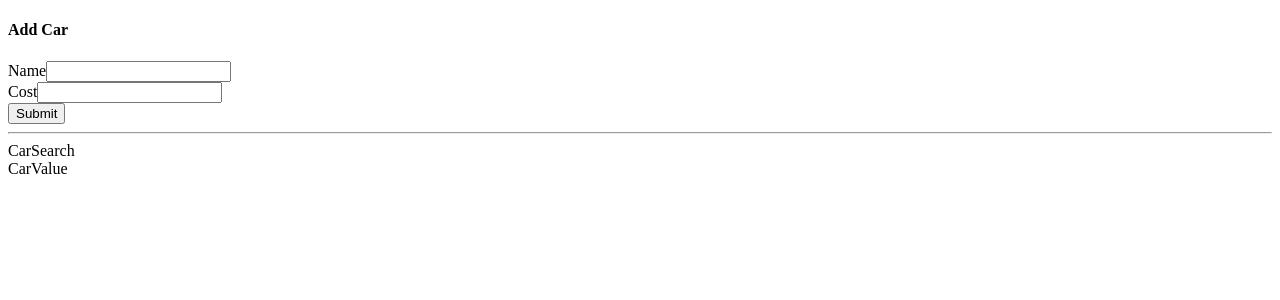
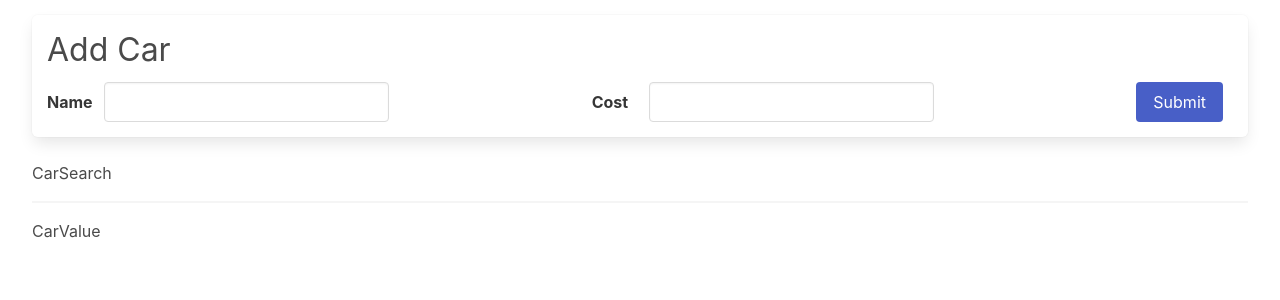
Before and after one commit to poyingHAHA/React_learning, a React (Create React App) app in the folder 8_multiple_slices_with_redux_toolkit/: page / in a window 1280 px wide. Shown: the top 300 px of the page. Built offline with nearby package versions, Linux system fonts and the light colour scheme.

Commit message:
12. styling

```diff
--- a/8_multiple_slices_with_redux_toolkit/src/App.js
+++ b/8_multiple_slices_with_redux_toolkit/src/App.js
@@ -6,10 +6,10 @@ import CarValue from "./components/CarValue";
 
 function App() {
   return (
-    <div>
+    <div className="container is-fluid">
       <CarForm/>
+      <CarSearch/>
       <CarList/>
-      <CarSearch/>
       <CarValue/>
     </div>
   )
--- a/8_multiple_slices_with_redux_toolkit/src/components/CarForm.js
+++ b/8_multiple_slices_with_redux_toolkit/src/components/CarForm.js
@@ -47,7 +47,7 @@ function CarForm() {
             <label className="label">Cost</label>
             <input
               className="input is-expanded"
-              value={cost || ''}
+              value={cost || ""}
               type="number"
               onChange={handleCostChange}
             />
@@ -55,7 +55,9 @@ function CarForm() {
         </div>
 
         <div className="field">
-          <button onClick={handleSubmit} className="button is-link">Submit</button>
+          <button onClick={handleSubmit} className="button is-link">
+            Submit
+          </button>
         </div>
       </form>
     </div>
--- a/8_multiple_slices_with_redux_toolkit/src/index.js
+++ b/8_multiple_slices_with_redux_toolkit/src/index.js
@@ -1,3 +1,5 @@
+import 'bulma/css/bulma.css';
+import './styles.css';
 import React from 'react';
 import {createRoot} from 'react-dom/client';
 import {Provider} from 'react-redux';
--- /dev/null
+++ b/8_multiple_slices_with_redux_toolkit/src/styles.css
@@ -0,0 +1,79 @@
+.car-form {
+  margin-top: 15px;
+  padding: 15px;
+}
+.car-form .field-group {
+  display: flex;
+  margin-bottom: 0px;
+}
+.car-form form {
+  display: flex;
+  justify-content: space-between;
+}
+.car-form .field {
+  display: flex;
+  align-items: center;
+  margin-bottom: 0px;
+  margin-right: 10px;
+}
+.car-form .field label.label {
+  margin-bottom: 0px;
+  width: 70px;
+}
+.car-form input {
+  width: 100%;
+}
+.car-form h4.subtitle.is-3 {
+  margin-bottom: 0.75rem;
+}
+
+.car-list .panel.bold {
+  font-weight: 600;
+}
+
+.car-list .panel {
+  padding: 10px;
+  display: flex;
+  flex-direction: row;
+  justify-content: space-between;
+  align-items: center;
+}
+
+.car-list p {
+  font-size: 1.5rem;
+}
+
+.car-list .note {
+  font-style: italic;
+  display: block;
+  margin: 40px 20px;
+}
+
+.car-value {
+  font-size: 2rem;
+  text-align: right;
+}
+
+hr {
+  margin: 1rem 0;
+}
+
+.list-header {
+  display: flex;
+  flex-direction: row;
+  justify-content: space-between;
+  align-items: center;
+}
+
+.list-header h3.title {
+  margin-bottom: 0px;
+}
+
+.list-header .search {
+  display: flex;
+  align-items: center;
+}
+.list-header .search .label {
+  margin-bottom: 0px;
+  margin-right: 10px;
+}
```
